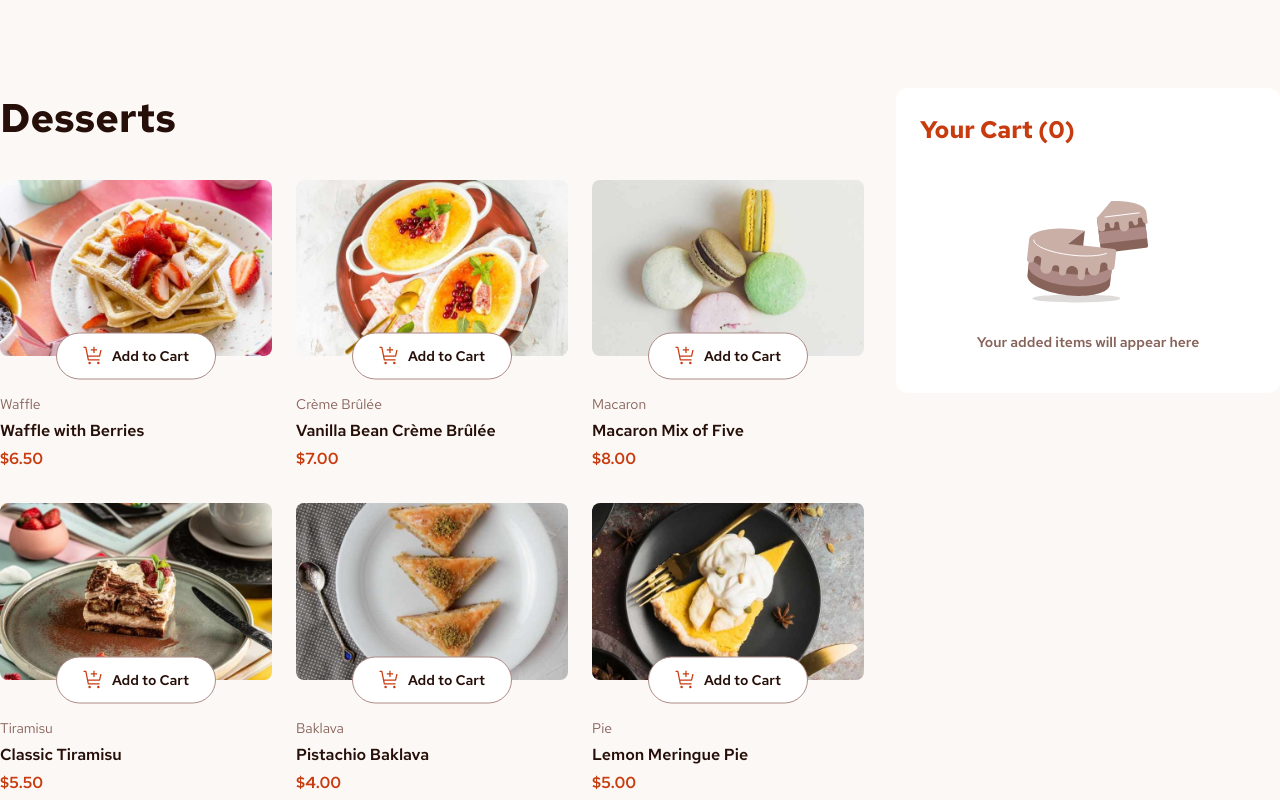
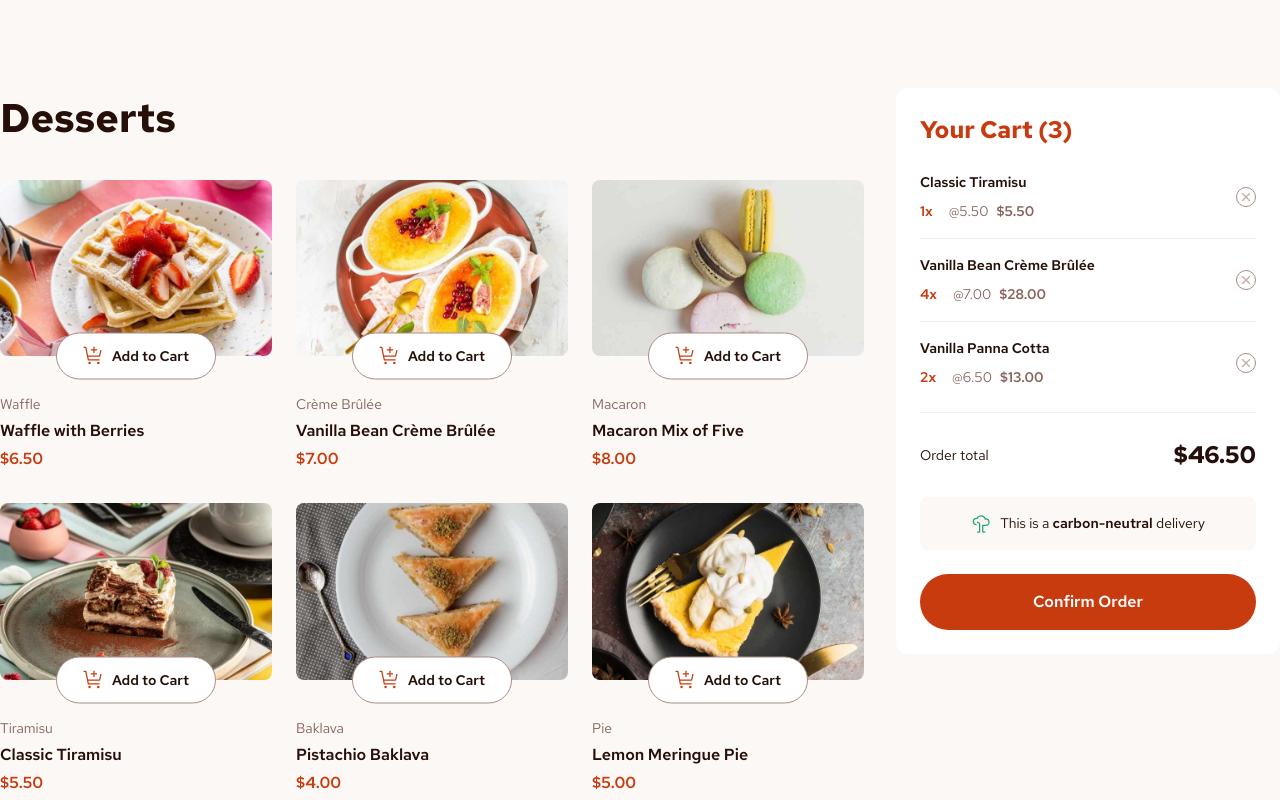
Before and after one commit to debasishrowlo/fm-product-list-with-cart, a React (Vite) app: page / in a window 1280 px wide. Shown: the top 800 px of the page. Built offline with nearby package versions, Linux system fonts and the light colour scheme.

Commit message:
Add cart section styling

```diff
--- a/src/App.tsx
+++ b/src/App.tsx
@@ -2,6 +2,28 @@ import { useEffect } from "react"
 import data from "./data.json"
 
 function App() {
+  const cart = [
+    {
+      id: "abcd1",
+      name: "Classic Tiramisu",
+      price: 5.50,
+      quantity: 1,
+    },
+    {
+      id: "abcd2",
+      name: "Vanilla Bean Crème Brûlée",
+      price: 7.00,
+      quantity: 4,
+    },
+    {
+      id: "abcd3",
+      name: "Vanilla Panna Cotta",
+      price: 6.50,
+      quantity: 2,
+    },
+  ]
+  const isCartEmpty = cart.length === 0
+
   useEffect(() => {
     document.body.classList.add("bg-rose-50")
 
@@ -35,11 +57,52 @@ function App() {
       </div>
       <div className="mt-32 shrink-0 lg:w-384 lg:mt-0 lg:px-0">
         <div className="p-24 bg-white rounded-12">
-          <p className="text-24 font-bold text-red">Your Cart (0)</p>
-          <div className="mt-24 py-16">
-            <img src="/assets/images/illustration-empty-cart.svg" className="mx-auto" alt="" />
-            <p className="mt-16 text-center text-14 font-semibold text-rose-500">Your added items will appear here</p>
-          </div>
+          <p className="text-24 font-bold text-red">Your Cart ({cart.length})</p>
+          {isCartEmpty ? (
+            <div className="mt-24 py-16">
+              <img src="/assets/images/illustration-empty-cart.svg" className="mx-auto" alt="" />
+              <p className="mt-16 text-center text-14 font-semibold text-rose-500">Your added items will appear here</p>
+            </div>
+          ) : (
+            <>
+              <div className="mt-8">
+                {cart.map(product => {
+                  const individualProductPrice = "@" + product.price.toFixed(2)
+                  const totalProductPrice = "$" + (product.price * product.quantity).toFixed(2)
+
+                  return (
+                    <div
+                      className="py-16 flex justify-between items-center border-t first:border-t-0 border-rose-100"
+                      key={product.id}
+                    >
+                      <div>
+                        <p className="text-14 font-semibold text-rose-900">{product.name}</p>
+                        <div className="mt-8 flex">
+                          <p className="text-14 font-semibold text-red">{product.quantity}x</p>
+                          <p className="ml-16 text-14 text-rose-500">{individualProductPrice}</p>
+                          <p className="ml-8 text-14 font-semibold text-rose-500">{totalProductPrice}</p>
+                        </div>
+                      </div>
+                      <button type="button" className="w-20 h-20 flex items-center justify-center border border-rose-400 rounded-full">
+                        <img src="/assets/images/icon-remove-item.svg" alt="" />
+                      </button>
+                    </div>
+                  )
+                })}
+              </div>
+              <div className="mt-8 pt-24 flex justify-between items-center border-t border-rose-100">
+                <p className="text-14 text-rose-900">Order total</p>
+                <p className="text-24 font-bold text-rose-900">$46.50</p>
+              </div>
+              <div className="mt-24 py-16 flex justify-center items-center bg-rose-50 rounded-8">
+                <img src="/assets/images/icon-carbon-neutral.svg" alt="" />
+                <p className="ml-8 text-14 text-rose-900">
+                  This is a <span className="font-semibold">carbon-neutral</span> delivery
+                </p>
+              </div>
+              <button type="button" className="w-full mt-24 py-16 bg-red font-semibold text-white rounded-full">Confirm Order</button>
+            </>
+          )}
         </div>
       </div>
     </div>
```
